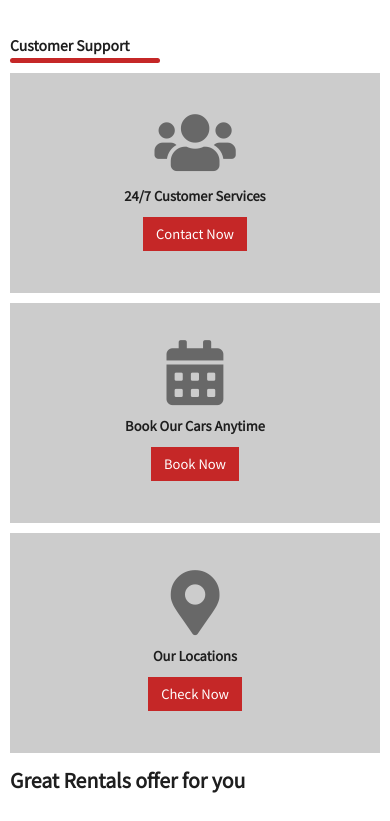
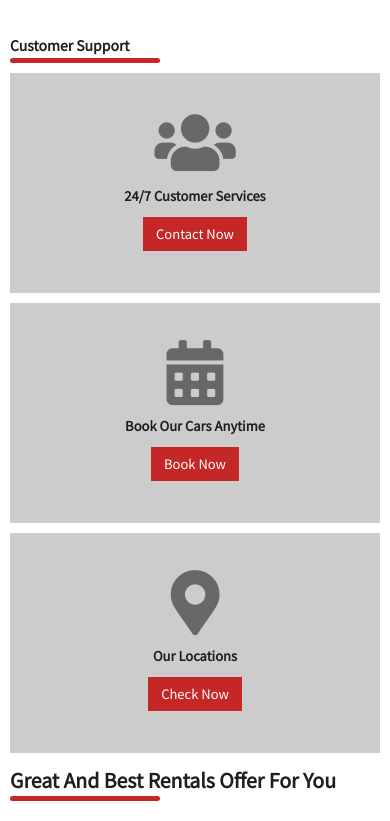
Before and after one commit to RaufAl-hassan/car-rentals.github.io, a plain HTML site: page index.html in a window 390 px wide. Shown: the part 1095-1916 px from the top of the page. Drawn offline with Linux system fonts and the light colour scheme.

Commit message:
fixed problem with small screen nav

```diff
--- a/css/style.css
+++ b/css/style.css
@@ -219,6 +219,7 @@ header nav {
   width: 100%;
   text-shadow: none;
   color: var(--dark);
+  box-shadow: 0.2rem 0.2rem 0.2rem var(--grey);
 }
 
 .nav-change a,
--- a/index.html
+++ b/index.html
@@ -128,7 +128,8 @@
         <!-- offers -->
         <section class="mb-1">
           <div class="mb-1"></div>
-          <h2>Great Rentals offer for you</h2>
+          <h2>Great And Best Rentals Offer For You</h2>
+          <div class="underline"></div>
         </section>
         <!-- offers -->
       </div>
--- a/js/app.js
+++ b/js/app.js
@@ -17,7 +17,6 @@ $hamburgerIcon.addEventListener("click", (e) => {
 
 // CLOSE NAV LINKS WHEN MOUSE LEAVES NAV
 $nav.addEventListener("mouseleave", hideNavLinks);
-$nav.addEventListener("touchend", hideNavLinks);
 
 const options = {
   rootMargin: "-100px 0px 0px 0px",
```
